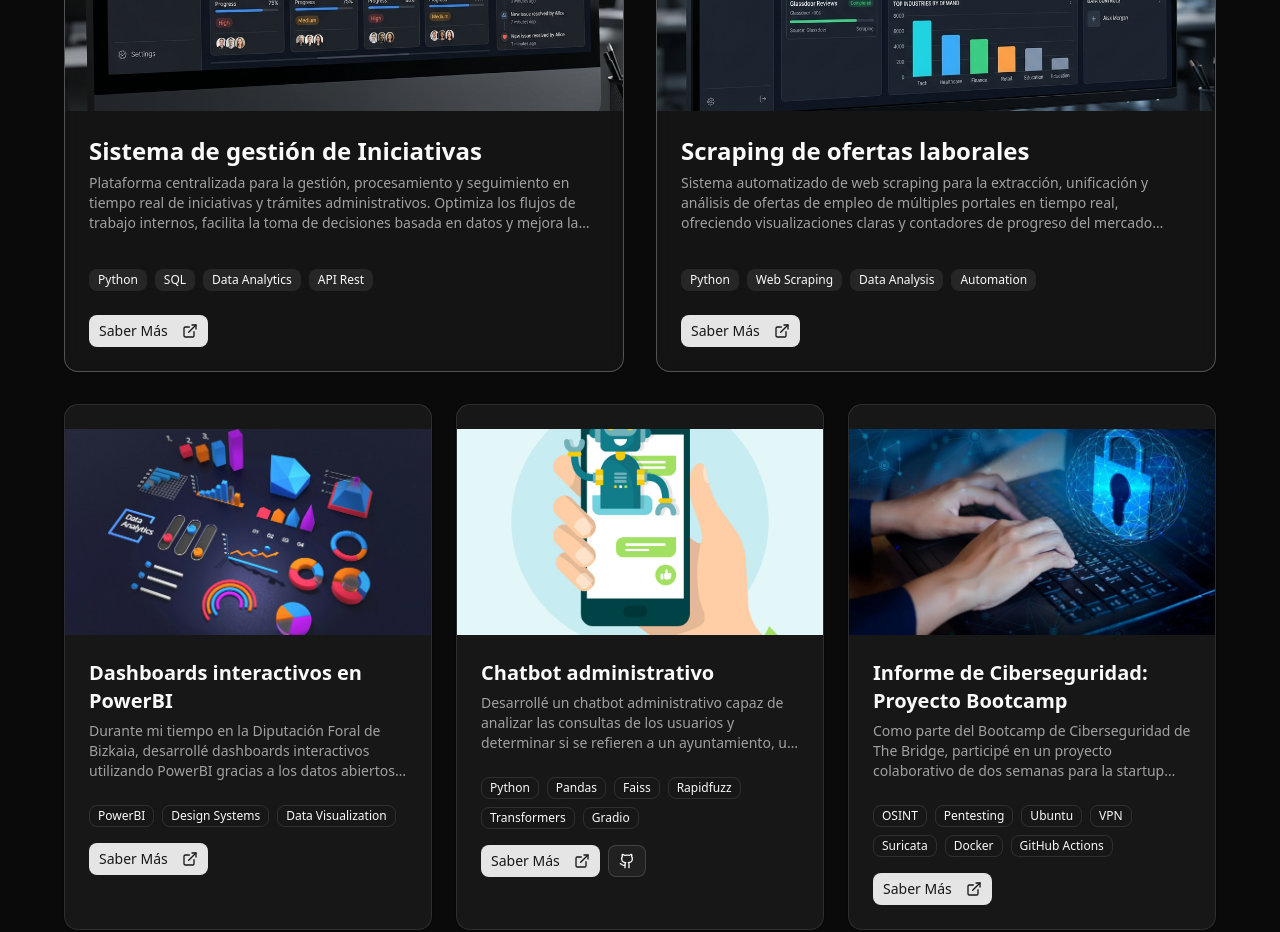
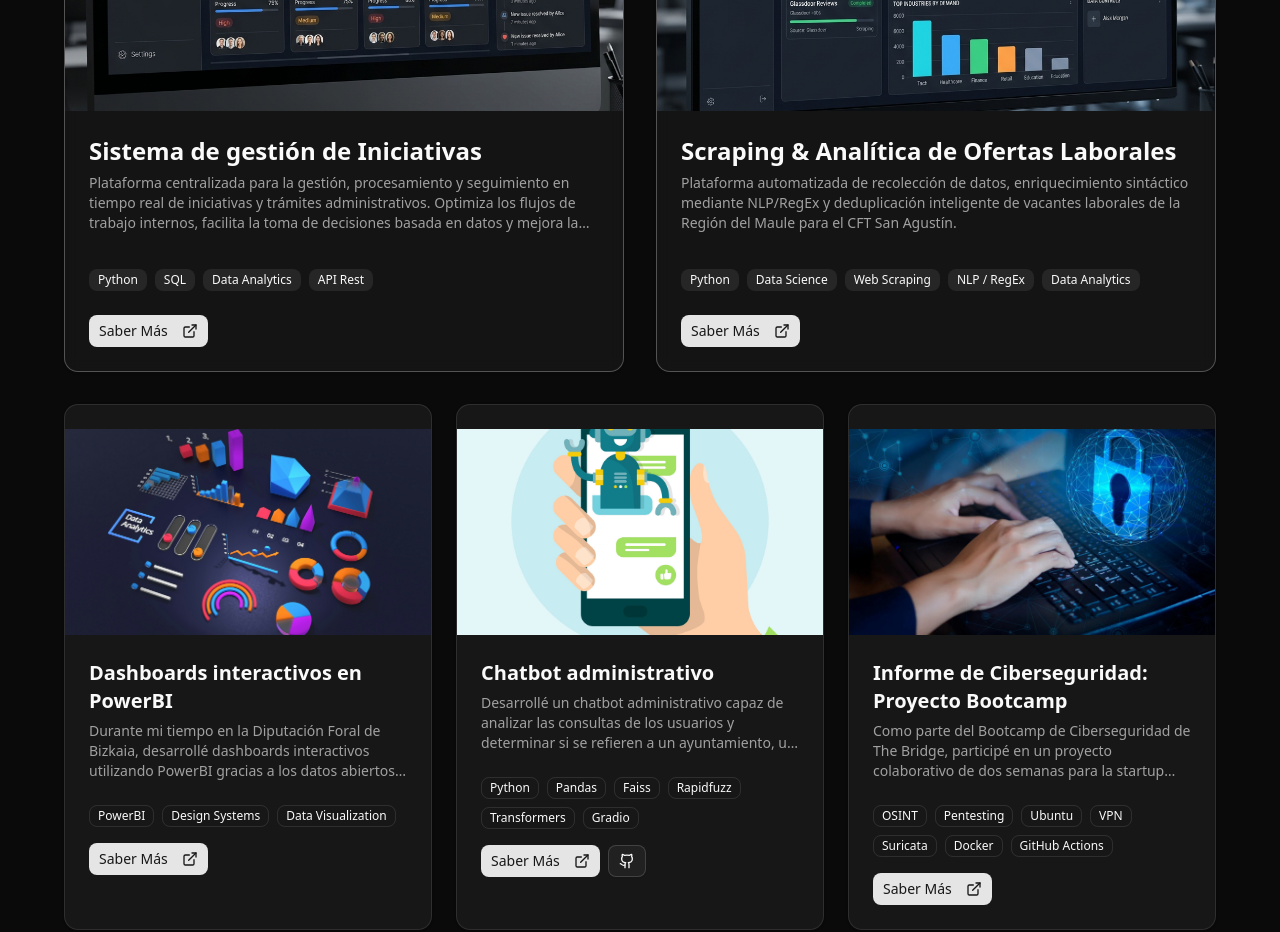
Before and after one commit to KimetzL/Portfolio, a Next.js app: page / in a window 1280 px wide. Shown: the part 2580-3512 px from the top of the page. Built offline with nearby package versions, Linux system fonts and the light colour scheme.

Commit message:
Proyecto 5

```diff
--- a/src/app/page.tsx
+++ b/src/app/page.tsx
@@ -91,10 +91,10 @@ const projects = [
   },
   {
     id: 5,
-    title: "Scraping de ofertas laborales",
-    description: "Sistema automatizado de web scraping para la extracción, unificación y análisis de ofertas de empleo de múltiples portales en tiempo real, ofreciendo visualizaciones claras y contadores de progreso del mercado laboral.",
+    title: "Scraping & Analítica de Ofertas Laborales",
+    description: "Plataforma automatizada de recolección de datos, enriquecimiento sintáctico mediante NLP/RegEx y deduplicación inteligente de vacantes laborales de la Región del Maule para el CFT San Agustín.",
     image: "/images/scraping.png",
-    technologies: ["Python", "Web Scraping", "Data Analysis", "Automation"],
+    technologies: ["Python", "Data Science", "Web Scraping", "NLP / RegEx", "Data Analytics"],
     githubUrl: "",
     demoUrl: "",
     featured: true,
--- a/src/app/projects/[id]/page.tsx
+++ b/src/app/projects/[id]/page.tsx
@@ -169,39 +169,40 @@ const projectData = {
     ]
   },
   5: {
-    title: "Scraping de ofertas laborales",
-    description: "Sistema automatizado de web scraping para la extracción, unificación y análisis de ofertas de empleo de múltiples portales en tiempo real, ofreciendo visualizaciones claras y contadores de progreso del mercado laboral.",
+    title: "Scraping & Analítica de Ofertas Laborales",
+    description: "Plataforma automatizada de recolección de datos, enriquecimiento sintáctico mediante NLP/RegEx y deduplicación inteligente de vacantes laborales de la Región del Maule para el CFT San Agustín.",
     longDescription: `
-      Un ecosistema completo de scraping y análisis de datos orientado al mercado laboral tecnológico y de desarrollo.
+      Este proyecto consiste en el desarrollo de un ecosistema completo de ciencia de datos y minería automatizada orientado al monitoreo del mercado laboral en la Región del Maule, diseñado para la orientación profesional del CFT San Agustín.
 
-      El sistema automatiza la recolección diaria de ofertas de trabajo desde múltiples portales web de empleo, procesando y limpiando los datos de forma estructurada. Incluye un sistema de logging unificado con contadores X/Y de portales y ofertas procesadas, así como indicadores visuales de estado.
+      La plataforma ejecuta pipelines de recolección diaria desde 7 fuentes públicas y privadas (APIs REST, motores HTTP y automatización Playwright). Posteriormente, aplica un motor sintáctico basado en Expresiones Regulares (NLP / Feature Extraction) para extraer de forma automática sueldos explícitos, clasificar la modalidad de trabajo (Remoto, Híbrido, Presencial) y categorizar la jornada laboral a partir de texto no estructurado.
 
-      Permite extraer información relevante como tecnologías demandadas, rangos salariales, modalidades de trabajo y ubicaciones, facilitando el análisis de tendencias laborales mediante métricas y visualizaciones en tiempo real.
+      Para garantizar la calidad de los datos, el sistema implementa un algoritmo de deduplicación difusa en memoria capaz de procesar y unificar más de 3.300 vacantes en ~4 segundos, filtrando estrictamente por las 30 comunas de la región y operando bajo un estricto marco de scraping ético y gobernanza transparente.
     `,
     image: "/images/scraping.png",
-    technologies: ["Python", "Web Scraping", "Data Analysis", "Automation"],
+    technologies: ["Python", "Data Science", "Web Scraping", "NLP / RegEx", "Data Analytics", "Automation"],
     githubUrl: "",
     demoUrl: "",
     startDate: "Julio 2025",
     endDate: "Presente",
-    client: "Proyecto Personal / Data Pipeline",
-    category: "Data Science & Scraping",
+    client: "CFT San Agustín / Data Science Pipeline",
+    category: "Data Science & Analytics",
     features: [
-      "Extracción automatizada de múltiples portales de empleo",
-      "Limpieza y estructuración automática de texto y campos",
-      "Consola de logs unificada con métricas de progreso X/Y",
-      "Análisis de palabras clave y tecnologías más demandadas",
-      "Almacenamiento estructurado para consultas y gráficos"
+      "Pipeline ETL automatizado para 7 portales de empleo (públicos y privados)",
+      "Enriquecimiento sintáctico NLP con RegEx (sueldos, modalidades y jornadas)",
+      "Algoritmo de deduplicación difusa en memoria (+3.300 ofertas en ~4 segundos)",
+      "Filtrado geográfico inteligente para las 30 comunas de la Región del Maule",
+      "Scraping ético auditado con User-Agent institucional e inmunidad a fallos O(1)",
+      "Optimizaciones de rendimiento con algoritmo de parada temprana (Early Stopping)"
     ],
     challenges: [
-      "Manejo de estructuras HTML cambiantes y anti-botting",
-      "Estandarización de logs y estado en tiempo real",
-      "Normalización de títulos de trabajo y requisitos tecnológicos"
+      "Extracción y estructuración de datos salariales y requisitos en texto plano",
+      "Deduplicación cruzada entre portales con variaciones en nombres de empresas",
+      "Reducción de tiempos de scraping mediante algoritmos de parada temprana"
     ],
     outcomes: [
-      "Pipeline de datos 100% automatizado y confiable",
-      "Base de datos actualizada del mercado de contratación",
-      "Monitoreo transparente mediante consola con formato enriquecido"
+      "Base de datos unificada activa de +3.300 vacantes regionales en tiempo real",
+      "Pipeline de datos 100% automatizado en producción con trazabilidad completa",
+      "Optimización del tiempo de ejecución incremental de 3 horas a solo 2-4 minutos"
     ]
   }
 };
```
